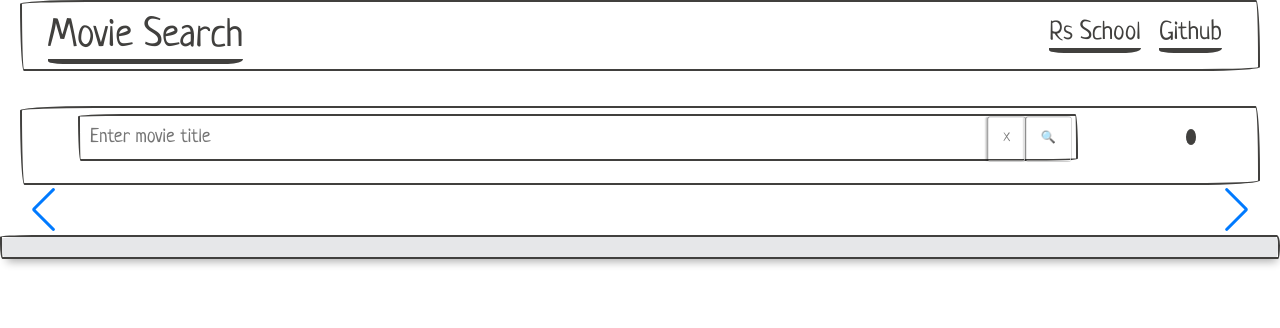
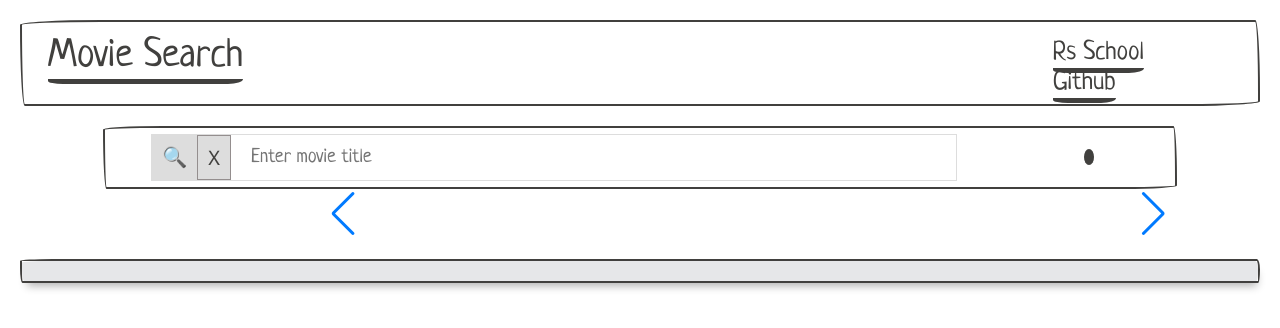
Before and after one commit to LyssenkoAlex/prv_movie_search, a website built with webpack: page movie-search/index.html in a window 1280 px wide. Built offline with nearby package versions, Linux system fonts and the light colour scheme; no server answers.

Commit message:
feat: add some css grid layout

```diff
--- a/movie-search/index.html
+++ b/movie-search/index.html
@@ -1,13 +1,14 @@
 <!DOCTYPE html>
 <html lang="en">
 <head>
-		<meta charset="UTF-8" />
-		<meta name="viewport" content="width=device-width, initial-scale=1.0" />
-		<meta http-equiv="X-UA-Compatible" content="ie=edge" />
+    <meta charset="UTF-8"/>
+    <meta name="viewport" content="width=device-width, initial-scale=1.0"/>
+    <meta http-equiv="X-UA-Compatible" content="ie=edge"/>
     <title>Movie Search</title>
 </head>
 <body>
-		<header class="wrapper">
+<div class="grid">
+    <header>
         <nav class="border split-nav">
             <div class="nav-brand">
                 <h3><a href="#">Movie Search</a></h3>
@@ -29,15 +30,19 @@
             </div>
         </nav>
     </header>
+    <aside>
+        &nbsp;
+    </aside>
 
-		<main class="wrapper search_wrapper">
 
+    <article>
         <nav class="border split-nav">
             <div class="nav-brand">
-					<div class="input_wrapper">
-					<input type="text" placeholder="Enter movie title" required id="paperInputs1" autocomplete="off" />
-					<button type="submit" class="magnifying" id="buttonSearch">&#x1F50D</button>
-					<button type="submit" class="clear_icon">X</button>
+                <div class="input-icon-wrap">
+                    <span class="input-icon" id="buttonSearch">&#x1F50D</span>
+                    <span class="clear_icon">X</span>
+                    <input type="text" class="input-with-icon" placeholder="Enter movie title" required
+                           id="paperInputs1" autocomplete="off"/>
                 </div>
             </div>
             <div class="collapsible">
@@ -52,22 +57,28 @@
                 <div class="collapsible-body">
                     <ul class="inline">
                         <li><a href="#" class="fondWrapper"></a></li>
-							<li><div class="loader"></div></li>
+                        <li>
+                            <div class="loader"></div>
+                        </li>
                         <li><a href="#" class="not_found"></a></li>
                     </ul>
                 </div>
             </div>
         </nav>
-
+        <div class="layout">
             <div class="swiper-container">
                 <div class="swiper-wrapper"></div>
-				<!-- Add Pagination -->
                 <div class="swiper-pagination"></div>
 
                 <div class="swiper-button-prev"></div>
                 <div class="swiper-button-next"></div>
             </div>
-		</main>
+        </div>
+    </article>
+
+    <aside>
+        &nbsp;
+    </aside>
 
     <footer>
         <div class="progress margin-bottom">
@@ -76,5 +87,6 @@
             </div>
         </div>
     </footer>
+</div>
 </body>
 </html>
--- a/movie-search/src/index.js
+++ b/movie-search/src/index.js
@@ -7,7 +7,7 @@ let CURRENT_PAGE = 1;
 let swiper;
 
 const inputTitle = document.getElementById('paperInputs1');
-const buttonSearch = document.getElementById('buttonSearch');
+const buttonSearch = document.querySelector('.input-icon');
 const fountTotal = document.querySelector('.fondWrapper');
 const clearButton = document.querySelector('.clear_icon');
 
@@ -22,6 +22,7 @@ const loaderUpdate = (loaderCommand) => {
 	} else if (loaderCommand === 'stop') {
 		loader.style.animationDuration = '0s';
 		loader.style.borderTopColor = '#8bc34a';
+		searchNote.innerHTML = ``;
 	} else if (loaderCommand === 'error') {
 		loader.style.animationDuration = '0s';
 		loader.style.borderTopColor = '#F44336';
@@ -56,6 +57,7 @@ const init = async (title) => {
 		cursorPosition();
 		fountTotal.innerHTML = `Found: ${movies.totalResults}`;
 		loaderUpdate('stop');
+		searchNote.innerHTML = `Showing results for ${title}`;
 	} else {
 		not_found.innerHTML = 'Nothing found!';
 	}
@@ -202,7 +204,7 @@ inputTitle.addEventListener('keypress', async (e) => {
 			await searchTitle('NEW');
 		} catch (e) {
 			loaderUpdate('error');
-			searchNote.innerHTML = `Error has happend`;
+			searchNote.innerHTML = `Error has happened`;
 		}
 	}
 });
@@ -213,7 +215,7 @@ buttonSearch.addEventListener('click', async (e) => {
 		await searchTitle('NEW');
 	} catch (e) {
 		loaderUpdate('error');
-		searchNote.innerHTML = `Error has happend`;
+		searchNote.innerHTML = `Error has happened`;
 	}
 });
 
--- a/movie-search/src/sass/components/_search.scss
+++ b/movie-search/src/sass/components/_search.scss
@@ -1,3 +1,29 @@
+.nav-brand {
+  width: 80%;
+}
+
+.input-icon-wrap {
+  border: 1px solid #ddd;
+  display: flex;
+  flex-direction: row;
+}
+
+.input-icon, .clear_icon {
+  background: #ddd;
+}
+
+.input-with-icon {
+  border: none;
+  flex: 1;
+}
+.input-icon, .clear_icon, .input-with-icon {
+  padding: 10px;
+}
+
+.clear_icon {
+  border: 1px solid #948e8e;
+}
+
 #paperInputs1 {
   margin-left: 10px;
   @include media-mobilesmall {
@@ -14,70 +40,13 @@ button {
   margin-left: 10px;
 }
 
-.magnifying {
-  background: transparent;
-  border: none;
-  display: inline-block;
-  position: absolute;
-  z-index: 2;
-  top: 3px;
-  right: -7px;
-  font-size: 0.6em;
-  @include media-mobilesmall {
-    font-size: 0.4rem;
-  }
-}
-input {
-  display: block;
-  width: 100%;
-  @include media-mobilesmall {
-    font-size: 0.8rem;
-  }
-  @include media-mobilesmall {
-    font-size: 0.8rem;
-    width: 25em;
-  }
-  @include mobile-middle-width {
-    width: 25em;
-  }
-}
 
-.clear_icon{
-  background: transparent;
-  border: none;
-  display: inline-block;
-  position: absolute;
-  z-index: 2;
-  top: 3px;
-  right: 43px;
-  font-size: 0.6em;
-  @include media-mobilesmall {
-    font-size: 0.4rem;
-  }
-}
+
 .fondWrapper {
   margin-left: 10px;
 }
 
-.text-input-wrapper {
-  border:1px solid;
-  padding:1px 6px 1px 1px;
-  display:inline-block;
-}
-.text-input-wrapper input {
-  border:none;
-  background:none;
-  outline:none;
-  padding:0 0;
-  margin:0 0;
-  font:inherit;
-}
-.text-input-wrapper span {
-  cursor:pointer;
-  color:blue;
-  font-weight:bold;
-  visibility:hidden;
-}
+
 
 nav div {
   @include media-mobilesmall {
--- a/movie-search/src/sass/layout/_layout.scss
+++ b/movie-search/src/sass/layout/_layout.scss
@@ -1,34 +1,41 @@
-.wrapper {
-  max-width: $content-width;
-  margin: auto;
-  @include media-laptop {
-    padding: 0 20px;
-  }
-  @include media-mobile {
-    padding: 0 10px;
+body {
+  margin: 0 auto;
+  padding: 1em;
+}
+
+.grid {
+  display: grid;
+  grid-template-columns: 0.1fr auto 0.1fr;
+  grid-gap: 1em;
+}
+
+header, footer {
+  grid-column: 1/ 4;
+}
+
+@media all and (max-width: 700px) {
+  aside,
+  article {
+    grid-column: 1/4;
   }
 }
 
-.area_wrapper {
-  padding-top: 3em;
-  text-align: center;
+article {
+  flex-flow: column;
 }
 
-.search_wrapper {
-  margin-top: 35px;
-  @include media-mobilesmall {
-    margin-top: 5px;
-  }
+header,
+aside,
+footer {
+  display: flex;
+  justify-content: center;
 }
 
-.input_wrapper {
-  position: relative;
-  width: 50em;
-  @include media-mobilesmall {
-    width: 10em;
-  }
-  @include mobile-middle-width {
-    width: 25em;
-  }
+.layout {
+  display: grid;
+}
 
+.swiper-container {
+  grid-column: 3 /10;
+  width: 100%;
 }
```
Also changed, not shown: movie-search/src/sass/style.css, 1 other file. Lines whose indentation alone changed are shown as unchanged.
